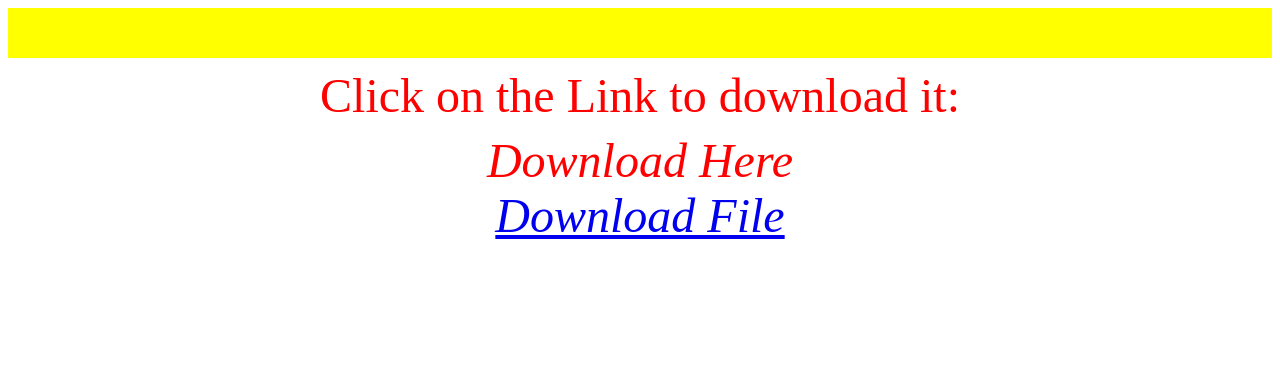
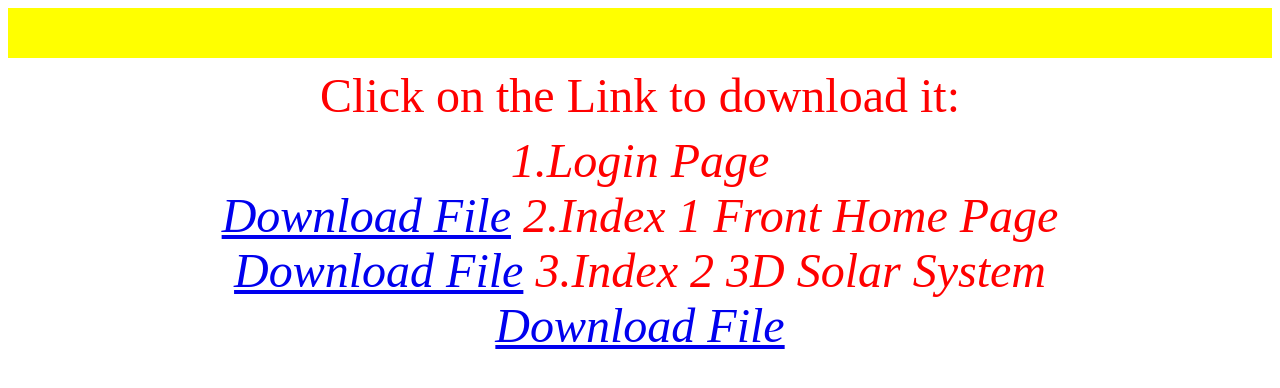
Before and after one commit to Baro1234/Download, a plain HTML site: page index.html in a window 1280 px wide. Drawn offline with Linux system fonts and the light colour scheme.

Commit message:
Update index.html
update file

```diff
--- a/index.html
+++ b/index.html
@@ -7,6 +7,12 @@
 <p>
 <p><font size="15">Click on the Link to download it:<p>
 <a href="" download="login page"></a>
-<i><font color="red">Download Here</i>
+<i><font color="red">1.Login Page</i>
 <br>
 <i><a href="Login Page note.pdf"download>Download File</a>
+<i><font color="red">2.Index 1 Front Home Page</i>
+<br>
+<i><a href="FRONT PAGE CODE pdf.pdf"download>Download File</a>
+<i><font color="red">3.Index 2 3D Solar System</i>
+<br>
+<i><a href="3d solar system CODE.pdf"download>Download File</a>
```
